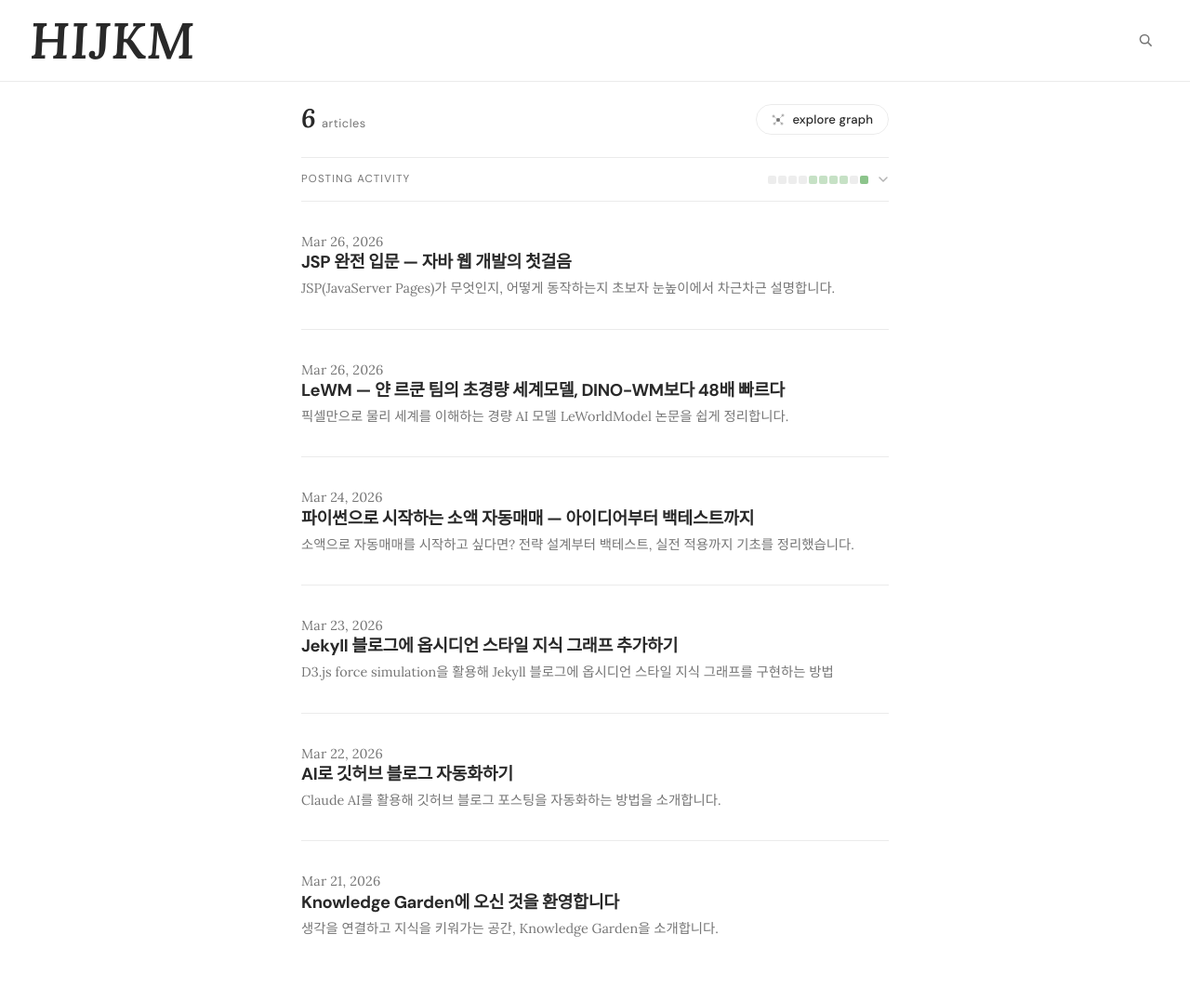
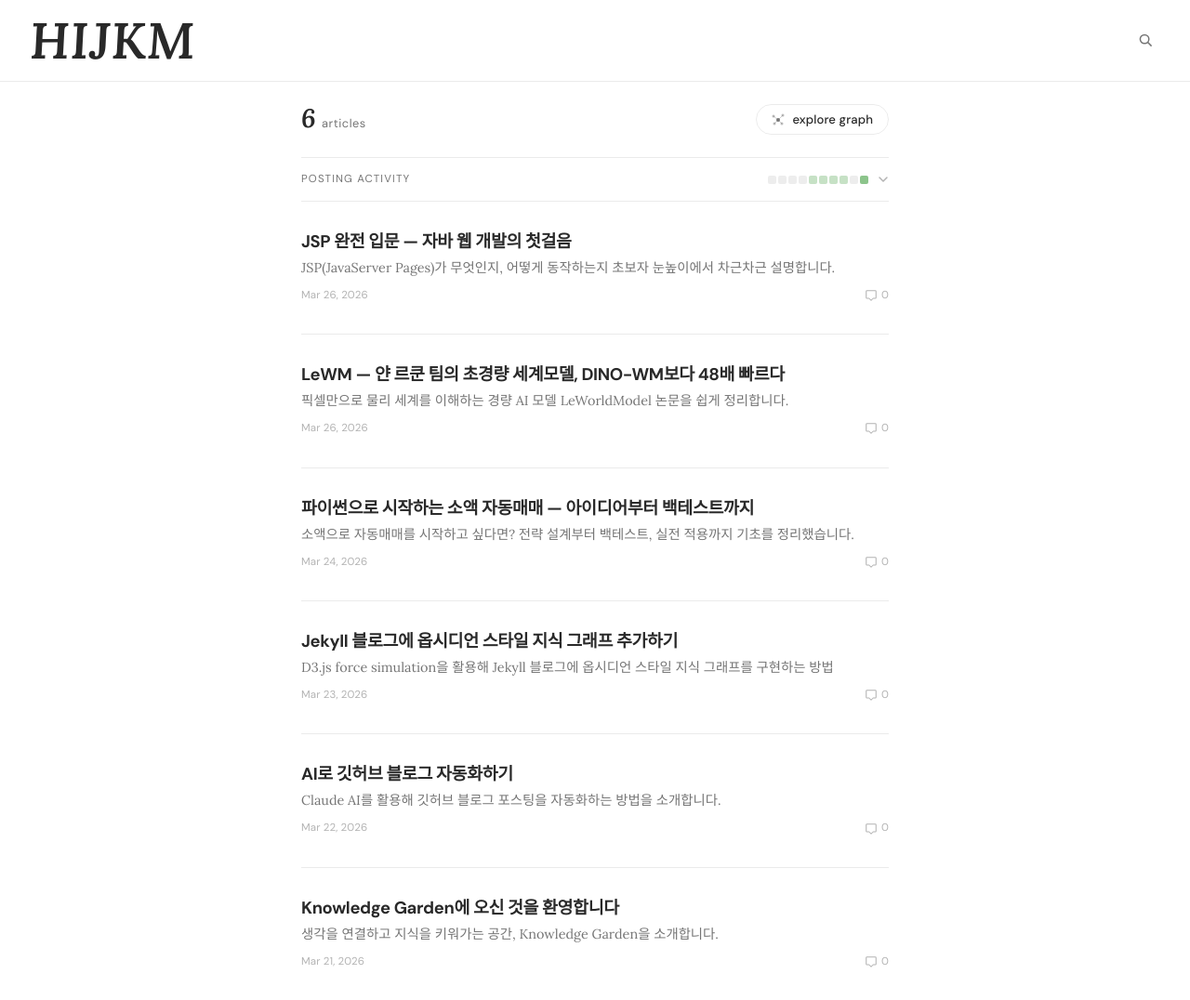
Before and after one commit to HIJKM/HIJKM.github.io, a Jekyll site: the page built from index.html, in a window 1280 px wide and 1076 px high. Shown: the whole window at 93% size. Built offline with Jekyll 4.4.1, drawn with Linux system fonts in a browser that asks for light colours; nearby versions of some CDN libraries; the list of posts is cut into pages by our own code.

Commit message:
feat: post card — date + comment count moved to bottom footer row
- Date and comment icon/count share one row at bottom of each card
- Date left-aligned, comment count right-aligned
- Comment bubble SVG icon + count (default 0, reads post.comments_count)
- Removed top date placement

Co-Authored-By: Claude Sonnet 4.6 <noreply@anthropic.com>

```diff
--- a/assets/css/main.css
+++ b/assets/css/main.css
@@ -183,14 +183,6 @@ img { max-width: 100%; display: block; }
 
 .post-card:last-child { border-bottom: none; }
 
-.post-card-date {
-  font-family: var(--font-sans);
-  font-size: 0.72rem;
-  color: var(--ink-muted);
-  margin: 0 0 0.4rem;
-  letter-spacing: 0.01em;
-}
-
 .post-card-link { display: block; }
 
 .post-card-link h2 {
@@ -211,11 +203,34 @@ img { max-width: 100%; display: block; }
   font-size: 0.9rem;
   color: var(--ink-muted);
   line-height: 1.55;
-  margin: 0;
+  margin: 0 0 0.6rem;
   display: -webkit-box;
   -webkit-line-clamp: 2;
   -webkit-box-orient: vertical;
   overflow: hidden;
+}
+
+.post-card-footer {
+  display: flex;
+  align-items: center;
+  justify-content: space-between;
+  margin-top: 0.5rem;
+}
+
+.post-card-date {
+  font-family: var(--font-sans);
+  font-size: 0.72rem;
+  color: var(--ink-faint);
+  letter-spacing: 0.01em;
+}
+
+.post-card-comments {
+  display: flex;
+  align-items: center;
+  gap: 0.3rem;
+  font-family: var(--font-sans);
+  font-size: 0.72rem;
+  color: var(--ink-faint);
 }
 
 /* ============================================================
--- a/index.html
+++ b/index.html
@@ -50,13 +50,21 @@ title: Home
   {% for post in site.posts %}
   <article class="post-card">
     <a class="post-card-link" href="{{ post.url | relative_url }}">
-      <p class="post-card-date">{{ post.date | date: "%b %-d, %Y" }}</p>
       <h2>{{ post.title }}</h2>
       {% if post.description %}
       <p>{{ post.description }}</p>
       {% else %}
       <p>{{ post.excerpt | strip_html | truncatewords: 30 }}</p>
       {% endif %}
+      <div class="post-card-footer">
+        <span class="post-card-date">{{ post.date | date: "%b %-d, %Y" }}</span>
+        <span class="post-card-comments">
+          <svg width="12" height="12" viewBox="0 0 16 16" fill="none" aria-hidden="true">
+            <path d="M14 1H2a1 1 0 0 0-1 1v9a1 1 0 0 0 1 1h3l3 3 3-3h3a1 1 0 0 0 1-1V2a1 1 0 0 0-1-1Z" stroke="currentColor" stroke-width="1.4" stroke-linejoin="round"/>
+          </svg>
+          {{ post.comments_count | default: 0 }}
+        </span>
+      </div>
     </a>
   </article>
   {% endfor %}
```
